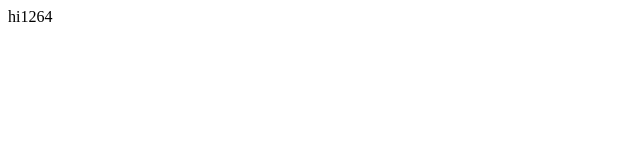
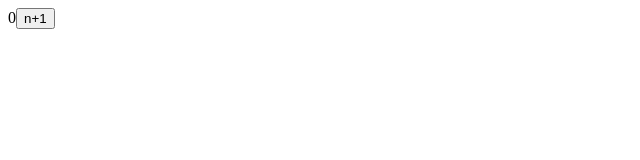
Before and after one commit to rourou1107/react-demo-1, a React (Create React App) app: page / in a window 1280 px wide. Shown: the top 160 px of the page, without its empty margins (0-640 px from the left). Built offline with nearby package versions, Linux system fonts and the light colour scheme.

Commit message:
函数组件之模拟componentDidMount
Change-Id: I830cf2deb194efa81a074060b6bab44fa698e343

```diff
--- a/src/App.js
+++ b/src/App.js
@@ -1,29 +1,16 @@
-import React from 'react';
+import React, {useState} from 'react';
 
-class App extends React.Component {
-    divRef = undefined
-
-    constructor(props) {
-        super(props);
-        this.state = {
-            width: undefined
-        }
-        this.divRef = React.createRef()
+const App = () => {
+    const [n, setN] = useState(0)
+    const addN = ()=> {
+        setN(n+1)
     }
-
-    componentDidMount() {
-        const div = this.divRef.current
-        const {width} = div.getBoundingClientRect()
-        this.setState(state => ({width}))
-    }
-
-    render() {
-        return (<div ref={this.divRef}>
-            hi
-            <span>{this.state.width}</span>
-        </div>)
-    }
+    return (
+        <div>
+            {n}
+            <button onClick={addN}>n+1</button>
+        </div>
+    )
 }
 
-
 export default App;
```
